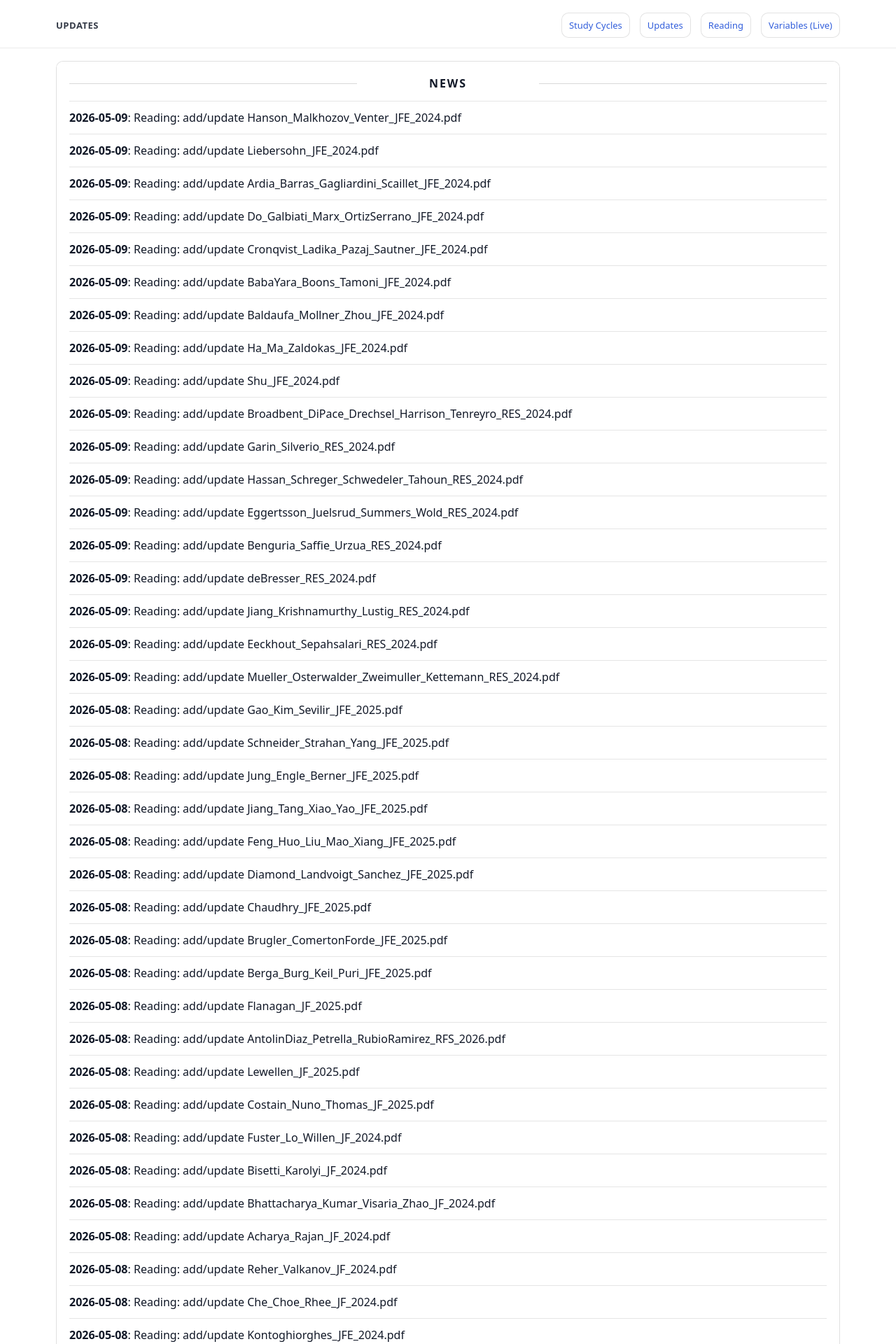
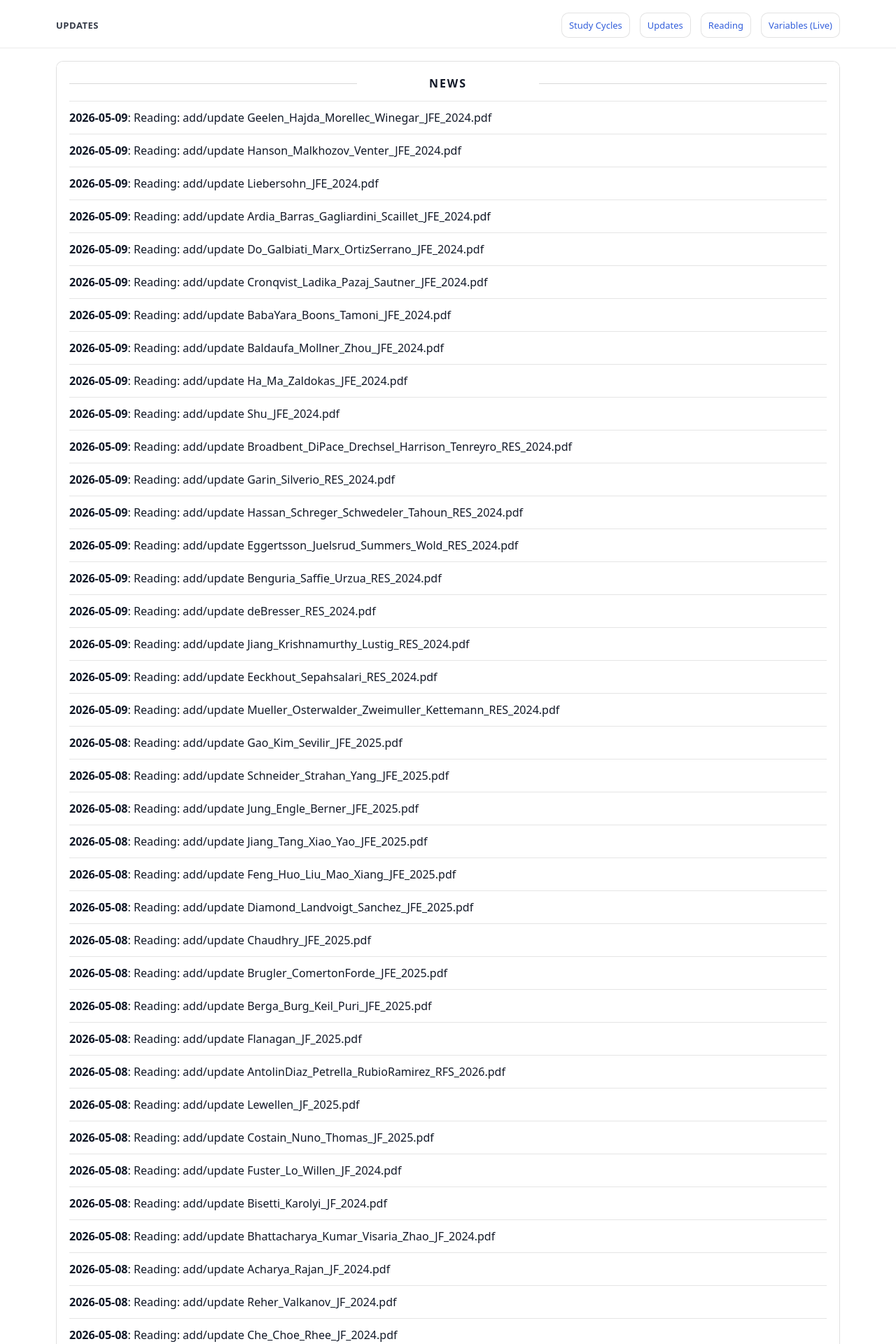
Before and after one commit to yaxinzn/study-archive, a Jekyll site: the page built from updates/index.md, in a window 1280 px wide. Shown: the top 1920 px of the page at 70% size. Built offline with Jekyll 4.4.1, drawn with Linux system fonts in a browser that asks for light colours; some of the changed text lies outside the part shown.

Commit message:
chore: update NEWS feed

```diff
--- a/_data/news.yml
+++ b/_data/news.yml
@@ -1,4 +1,7 @@
 # Auto-generated update history (sorted newest -> oldest). Do not edit manually.
+- ts: "1778318132"
+  date: "2026-05-09"
+  title: "Reading: add/update Geelen_Hajda_Morellec_Winegar_JFE_2024.pdf"
 - ts: "1778317530"
   date: "2026-05-09"
   title: "Reading: add/update Hanson_Malkhozov_Venter_JFE_2024.pdf"
```
